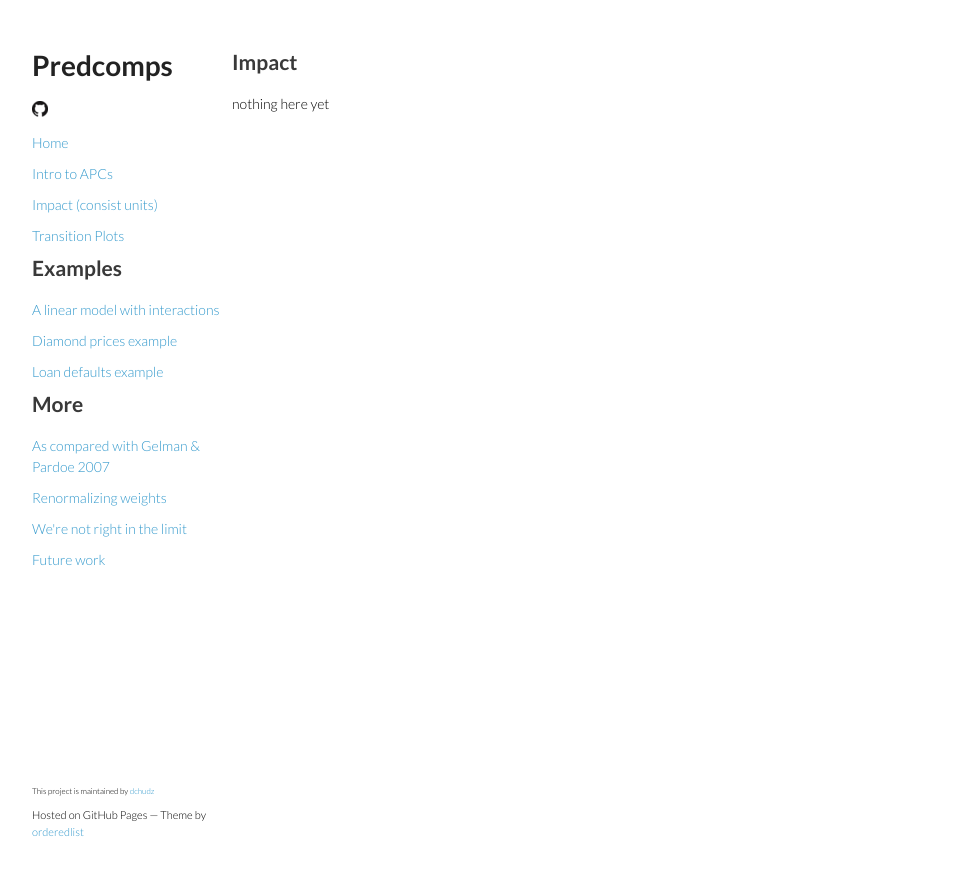
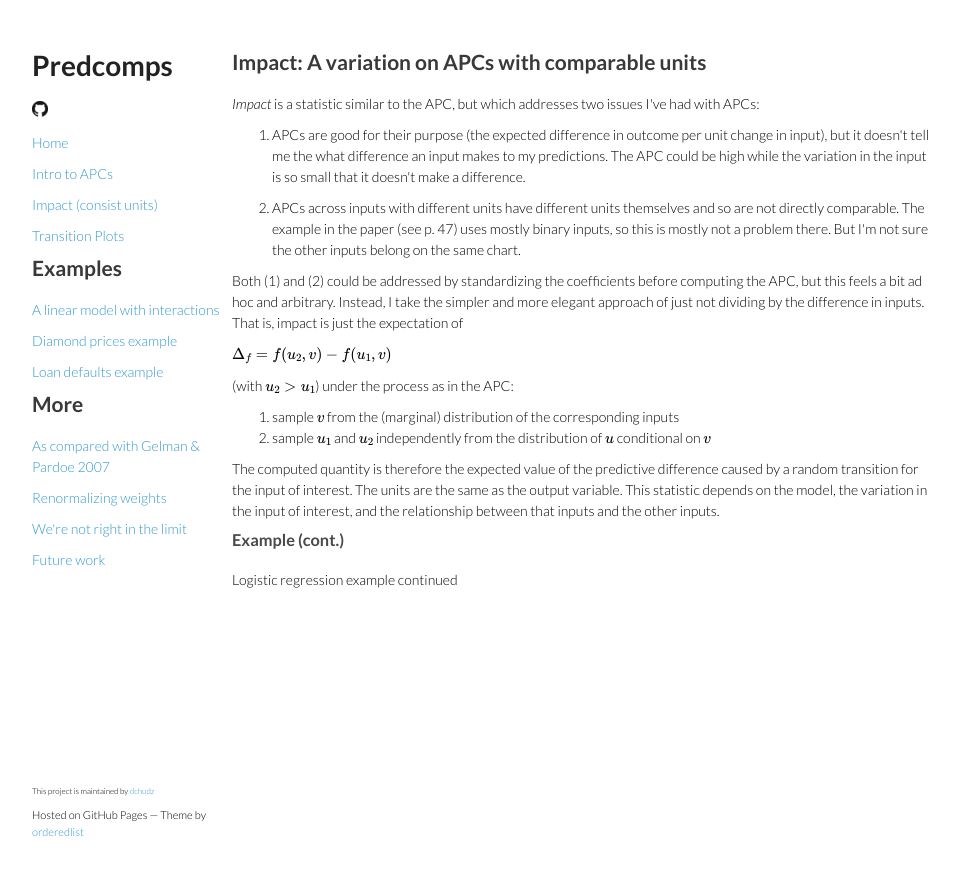
Before and after one commit to dchudz/predcomps, a Jekyll site: the page built from impact.html, in a window 1280 px wide. Shown: the top 875 px of the page, without its empty margins (208-1167 px from the left). Built offline with Jekyll 4.4.1, drawn with Linux system fonts in a browser that asks for light colours; Markdown is read by kramdown in place of the engine named in the settings; formulas are drawn with MathJax 3.

Commit message:
compiled docs

```diff
--- a/impact.html
+++ b/impact.html
@@ -2,6 +2,28 @@
 layout: page
 ---
 
-<h2>Impact</h2>
+<h2>Impact: A variation on APCs with comparable units</h2>
 
-<p>nothing here yet</p>
+<p><em>Impact</em> is a statistic similar to the APC, but which addresses two issues I&#39;ve had with APCs:</p>
+
+<ol>
+<li><p>APCs are good for their purpose (the expected difference in outcome per unit change in input), but it doesn&#39;t tell me the what difference an input makes to my predictions. The APC could be high while the variation in the input is so small that it doesn&#39;t make a difference.</p></li>
+<li><p>APCs across inputs with different units have different units themselves and so are not directly comparable. The example in the paper (see p. 47) uses mostly binary inputs, so this is mostly not a problem there. But I&#39;m not sure the other inputs belong on the same chart.</p></li>
+</ol>
+
+<p>Both (1) and (2) could be addressed by standardizing the coefficients before computing the APC, but this feels a bit ad hoc and arbitrary. Instead, I take the simpler and more elegant approach of just not dividing by the difference in inputs. That is, impact is just the expectation of</p>
+
+<p>\(\Delta_f = f(u_2,v) - f(u_1,v)\)</p>
+
+<p>(with \(u_2 > u_1\)) under the process as in the APC:</p>
+
+<ol>
+<li>sample \(v\) from the (marginal) distribution of the corresponding inputs</li>
+<li>sample \(u_1\) and \(u_2\) independently from the distribution of \(u\) conditional on \(v\)</li>
+</ol>
+
+<p>The computed quantity is therefore the expected value of the predictive difference caused by a random transition for the input of interest. The units are the same as the output variable. This statistic depends on the model, the variation in the input of interest, and the relationship between that inputs and the other inputs.</p>
+
+<h3>Example (cont.)</h3>
+
+<p>Logistic regression example continued</p>
```
Also changed, not shown: apc.html (+15 -3 lines).
